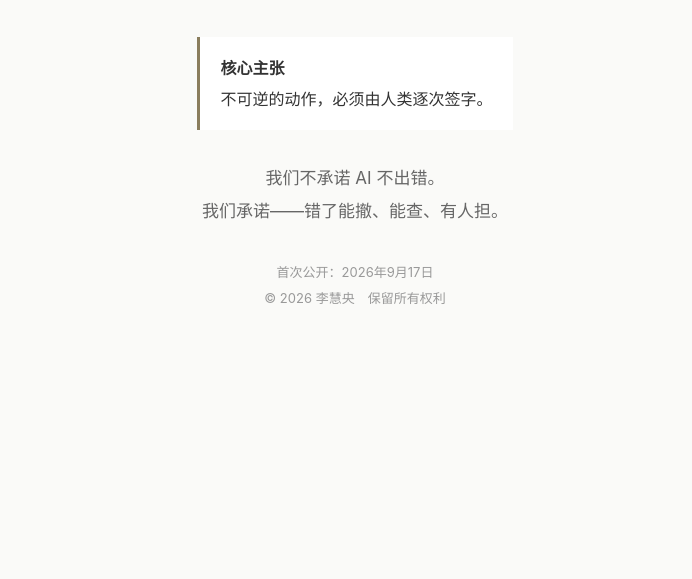
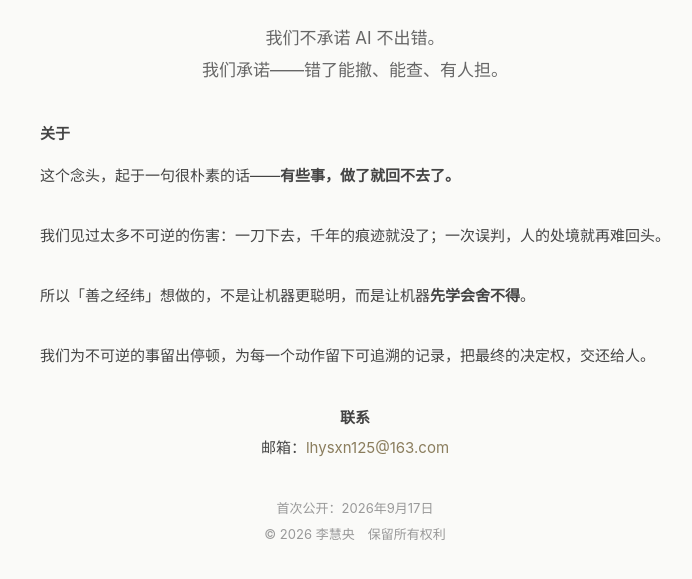
Before and after one commit to shanzhijingwei/shanzhijingwei.com, a plain HTML site: page index.html in a window 1280 px wide. Shown: the part 301-880 px from the top of the page, without its empty margins (285-977 px from the left). Before the commit the page ends 800 px from the top, so only its background shows below. Drawn offline with Linux system fonts and the light colour scheme.

Commit message:
Update index.html

```diff
--- a/index.html
+++ b/index.html
@@ -8,12 +8,16 @@
 <style>
 body{margin:0;min-height:100vh;display:flex;align-items:center;justify-content:center;
 background:#fafaf8;font-family:-apple-system,"PingFang SC","Microsoft YaHei",sans-serif;}
-.c{max-width:640px;padding:48px 32px;text-align:center;}
+.c{max-width:680px;padding:48px 32px;text-align:center;}
 h1{font-size:40px;letter-spacing:.15em;margin:0 0 20px;color:#2b2b28;font-weight:500;}
 .sub{font-size:17px;color:#666;line-height:1.9;margin-bottom:40px;}
 .box{border-left:3px solid #8a7d5d;padding:16px 20px;text-align:left;
 background:#fff;margin-bottom:32px;}
 .box p{margin:0;font-size:16px;color:#333;line-height:1.9;}
+.about{text-align:left;font-size:15px;color:#444;line-height:2;
+margin-bottom:32px;padding:0 8px;}
+.contact{font-size:15px;color:#444;line-height:2;margin-bottom:32px;}
+.contact a{color:#8a7d5d;text-decoration:none;}
 .foot{font-size:13px;color:#999;line-height:2;}
 </style>
 </head>
@@ -29,6 +33,19 @@ background:#fff;margin-bottom:32px;}
 我们不承诺 AI 不出错。<br>
 我们承诺——错了能撤、能查、有人担。
 </div>
+<div class="about">
+<p style="margin:0 0 12px;"><strong>关于</strong></p>
+<p style="margin:0;">
+这个念头，起于一句很朴素的话——<strong>有些事，做了就回不去了。</strong><br><br>
+我们见过太多不可逆的伤害：一刀下去，千年的痕迹就没了；一次误判，人的处境就再难回头。<br><br>
+所以「善之经纬」想做的，不是让机器更聪明，而是让机器<strong>先学会舍不得</strong>。<br><br>
+我们为不可逆的事留出停顿，为每一个动作留下可追溯的记录，把最终的决定权，交还给人。
+</p>
+</div>
+<div class="contact">
+<strong>联系</strong><br>
+邮箱：<a href="mailto:lhysxn125@163.com">lhysxn125@163.com</a>
+</div>
 <div class="foot">
 首次公开：2026年9月17日<br>
 © 2026 李慧央　保留所有权利
```
